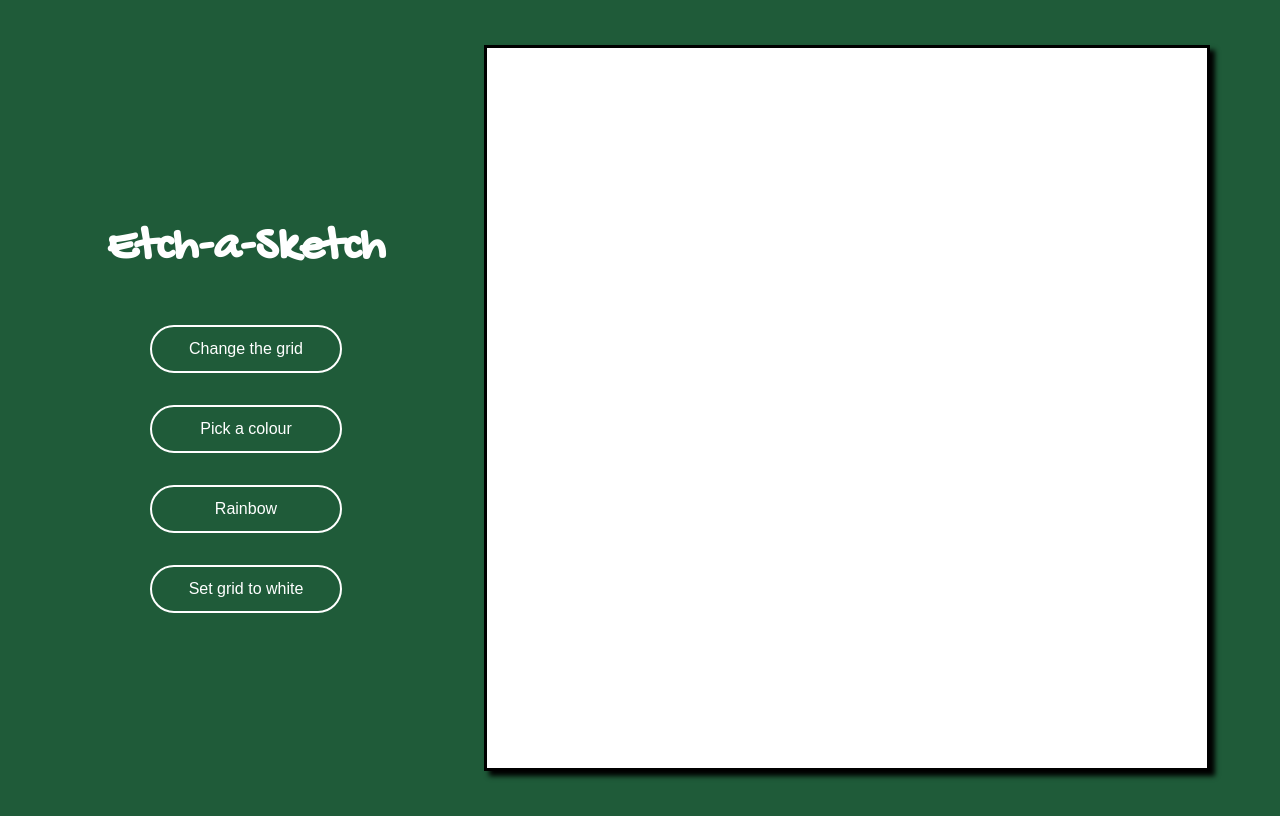
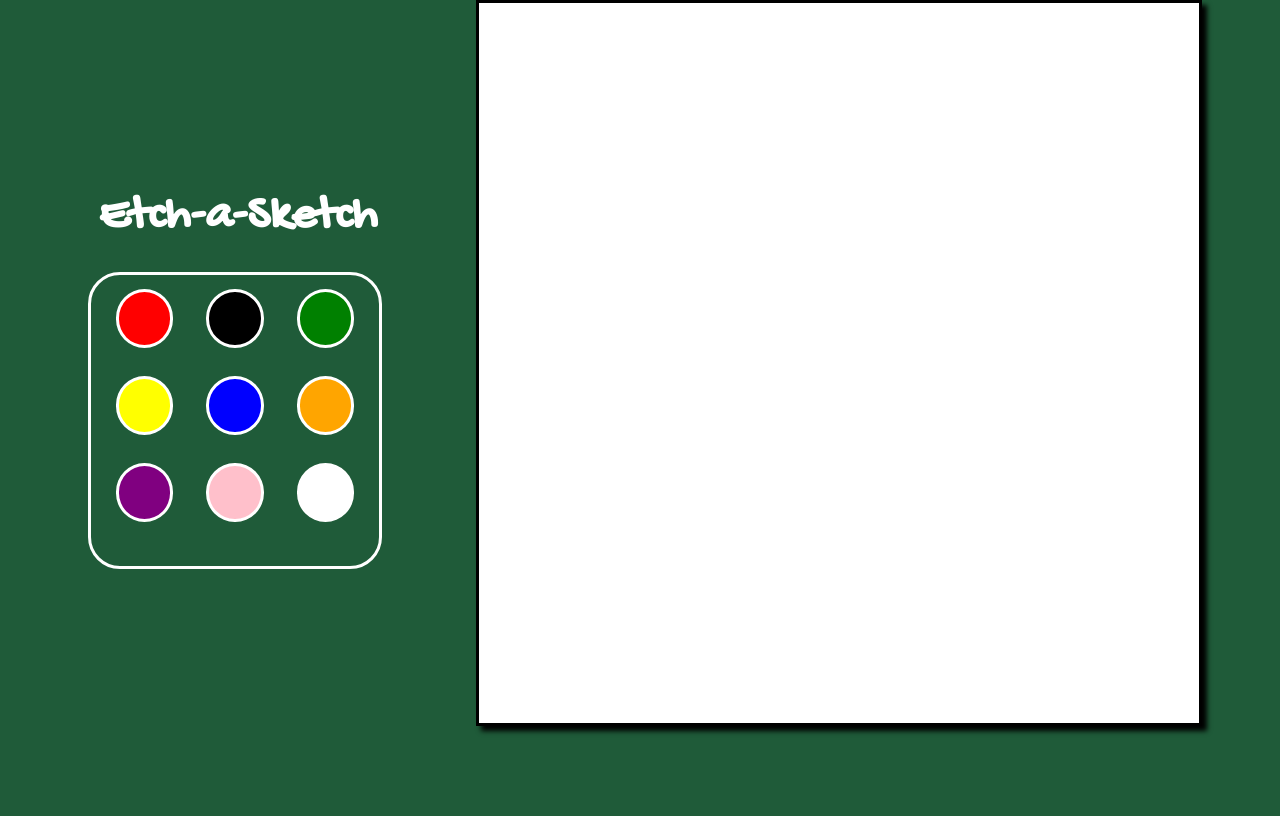
Before and after one commit to Zelouchan/odin-etch, a plain HTML site: page index.html in a window 1280 px wide. Both pictures are taken after a click on the button "Pick a colour". Drawn offline with Linux system fonts and the light colour scheme.

Commit message:
added overlay, got all code working

```diff
--- a/index.html
+++ b/index.html
@@ -19,8 +19,21 @@
         <button id="colour">Pick a colour</button>
         <button id="random">Rainbow</button>
         <button id="clear">Set grid to white</button>
+
+        <div id="overlay">
+          <button id="red"></button>
+          <button id="black"></button>
+          <button id="green"></button>
+          <button id="yellow"></button>
+          <button id="blue"></button>
+          <button id="orange"></button>
+          <button id="purple"></button>
+          <button id="pink"></button>
+          <button id="white"></button>
+        </div>
       </div>
     </div>
+
 
     <div id="container"></div>
   </body>
--- a/script.js
+++ b/script.js
@@ -1,8 +1,17 @@
 // buttons: reset grid, pick colour, rainbow, clear to white
 document.getElementById("reset").addEventListener("click", gridNum);
-document.getElementById("colour").addEventListener("click", colourBackgroundBlack);
+document.getElementById("colour").addEventListener("click", on);
 document.getElementById("random").addEventListener("click", colourBackground);
 document.getElementById("clear").addEventListener("click", clearBg);
+
+// calls overlay
+function on() {
+  document.getElementById("overlay").style.display = "block";
+}
+
+function off() {
+  document.getElementById("overlay").style.display = "none";
+}
 
 // sets the background colours to white
 function clearBg() {
@@ -42,9 +51,9 @@ function createGrid(amount, size) {
     div.style.height = size;
 
     document.getElementById("container").appendChild(div);
-    // colourBackgroundBlack();
-  }
-}
+      }
+    colourBackgroundBlack();
+    }
 
 // creates selects colour for drawing
 function colourBackground() {
@@ -80,16 +89,6 @@ function colourPicker() {
   return `rgb(${col1}, ${col2}, ${col3})`;
 }
 
-// creates an emptry grid as soon as the page loads
-window.addEventListener("load", (event) => {
-  for (let i = 0; i < 256; i++) {
-    let div = document.createElement("div");
-    div.classList.add("grid");
-    div.style.width = "6.25%";
-    div.style.height = "6.25%";
-
-    colourBackgroundBlack();
-
-    document.getElementById("container").appendChild(div);
-  }
-});
+window.onload=function(){
+  createGrid(16, "6.25%");
+}
--- a/style.css
+++ b/style.css
@@ -12,8 +12,10 @@ body {
     justify-content: space-evenly;
     align-items: center;
     width: 100vw;
-    height: 100vh;
+    max-height: 100vh;
     background-color: var(--bgcolor);
+    padding: 0%;
+    margin: 0%;
 }
 
 h1 {
@@ -26,21 +28,22 @@ h1 {
     flex-direction: column;
     align-items: center;
     text-align: center;
-    width: 40vh;
+    width: 25%;
     color: var(--fontcolor);
 }
 
 button {
     align-content: center;
     align-self: center;
-    width: 12em;
-    height: 3em;
-    font-size: 1em;
+    width: 90%;
+    height: 14%;
+    font-size: 1.3em;
     margin: 5%;
     border-radius: 15em;
     border: 2px solid var(--fontcolor);
     background-color: var(--bgcolor);
     color: var(--fontcolor);
+    padding: 8px 5px;
 }
 
 button:hover {
@@ -58,3 +61,66 @@ button:hover {
     background-color: white;
     box-shadow: 5px 5px 5px black;
 }
+
+.buttons {
+    position: relative;
+    width: 90%;
+}
+
+#overlay {
+    position: absolute;
+    display: none;
+    width: 100%;
+    height: 100%;
+    right: 0;
+    bottom: 0;
+    background-color: var(--bgcolor);
+    z-index: 2;
+    cursor: pointer;
+    border-radius: 2em;
+    border: 3px solid white;
+  }
+
+
+#overlay button {
+    height: 20%;
+    width: 20%;
+    border-radius: 50%;
+    border: 3px solid white;
+}
+
+#red {
+    background-color: red;
+}
+
+#black {
+    background-color: black;
+}
+
+#green {
+    background-color: green;
+}
+
+#yellow {
+    background-color: yellow;
+}
+
+#blue {
+    background-color: blue;
+}
+
+#orange {
+    background-color: orange;
+}
+
+#purple {
+    background-color: purple;
+}
+
+#pink {
+    background-color: pink;
+}
+
+#white {
+    background-color: white;
+}
```
